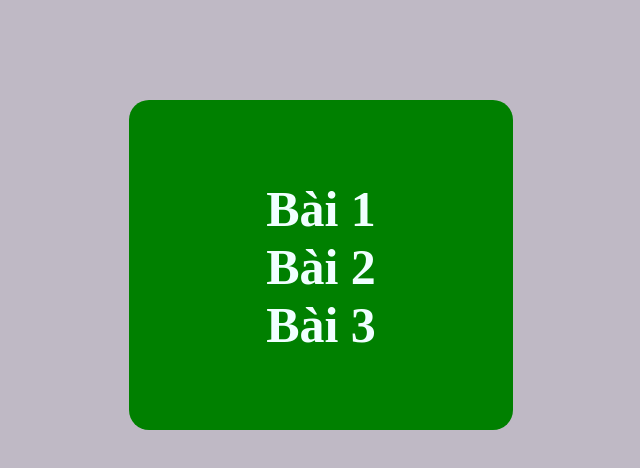
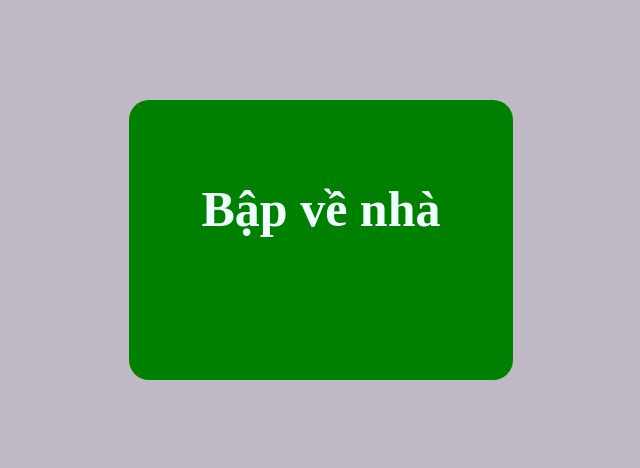
Before and after one commit to SenLu03/-SenLu03.github.io, a plain HTML site: page index.html in a window 1280 px wide. Shown: the whole page, without its empty margins (271-911 px from the left). Drawn offline with Linux system fonts and the light colour scheme.

Commit message:
Add files via upload

```diff
--- a/index.html
+++ b/index.html
@@ -24,7 +24,7 @@
         }
         .border{
             width: 30%;
-            height: 250px;
+            height: 200px;
             border-radius: 20px;
             background-color: green;
             text-align: center;
@@ -36,9 +36,8 @@
 </head>
 <body>
    <div class="border">
-        <a href="./Buoi3/TH.html">Bài 1</a><br>
-        <a href="./Buoi3/TH2.html">Bài 2</a><br>
-        <a href="./Buoi3/TH3.html">Bài 3</a>
+        <a href="./Buoi6/A.html">Bập về nhà</a><br>
+
       </div>
 
 </body>
```
